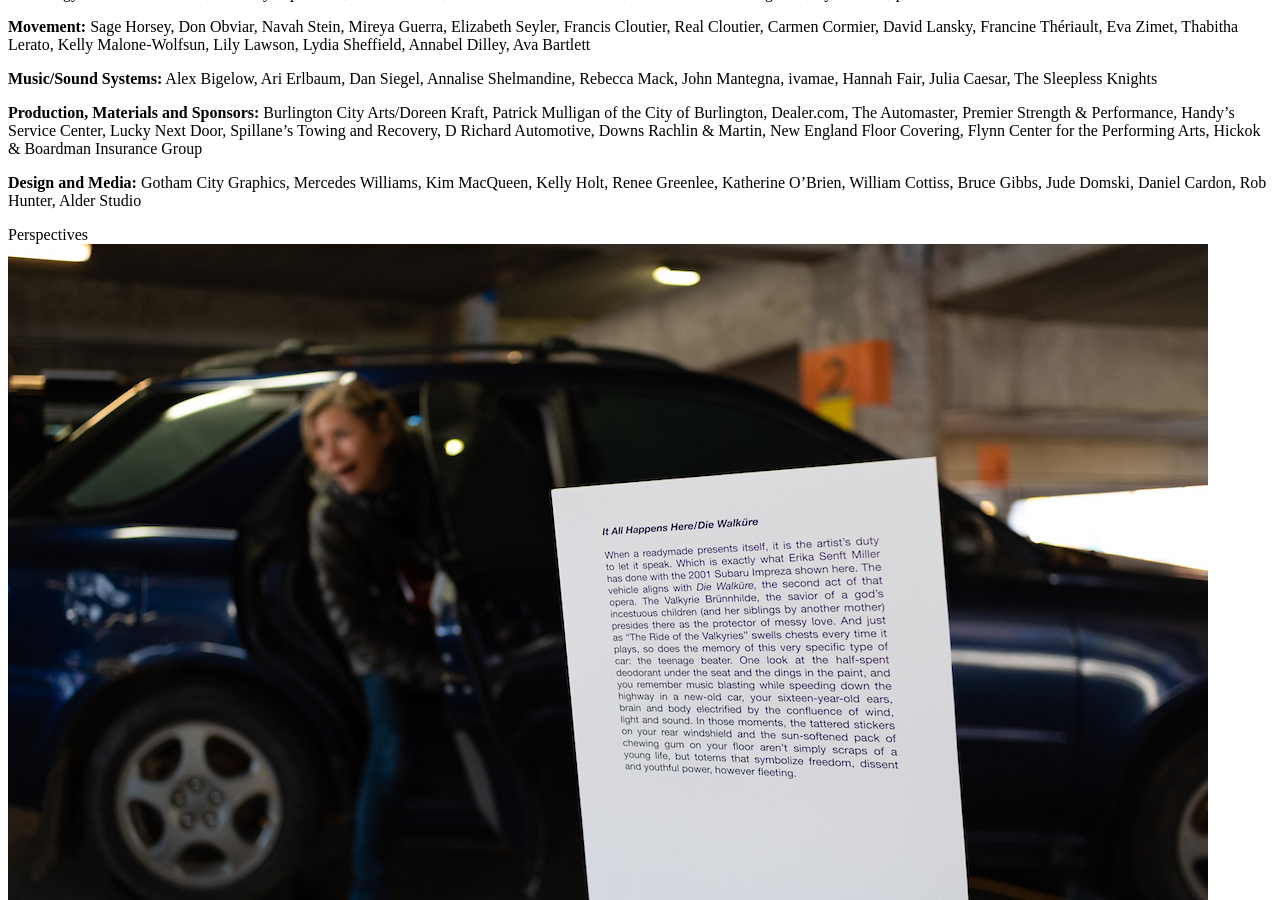
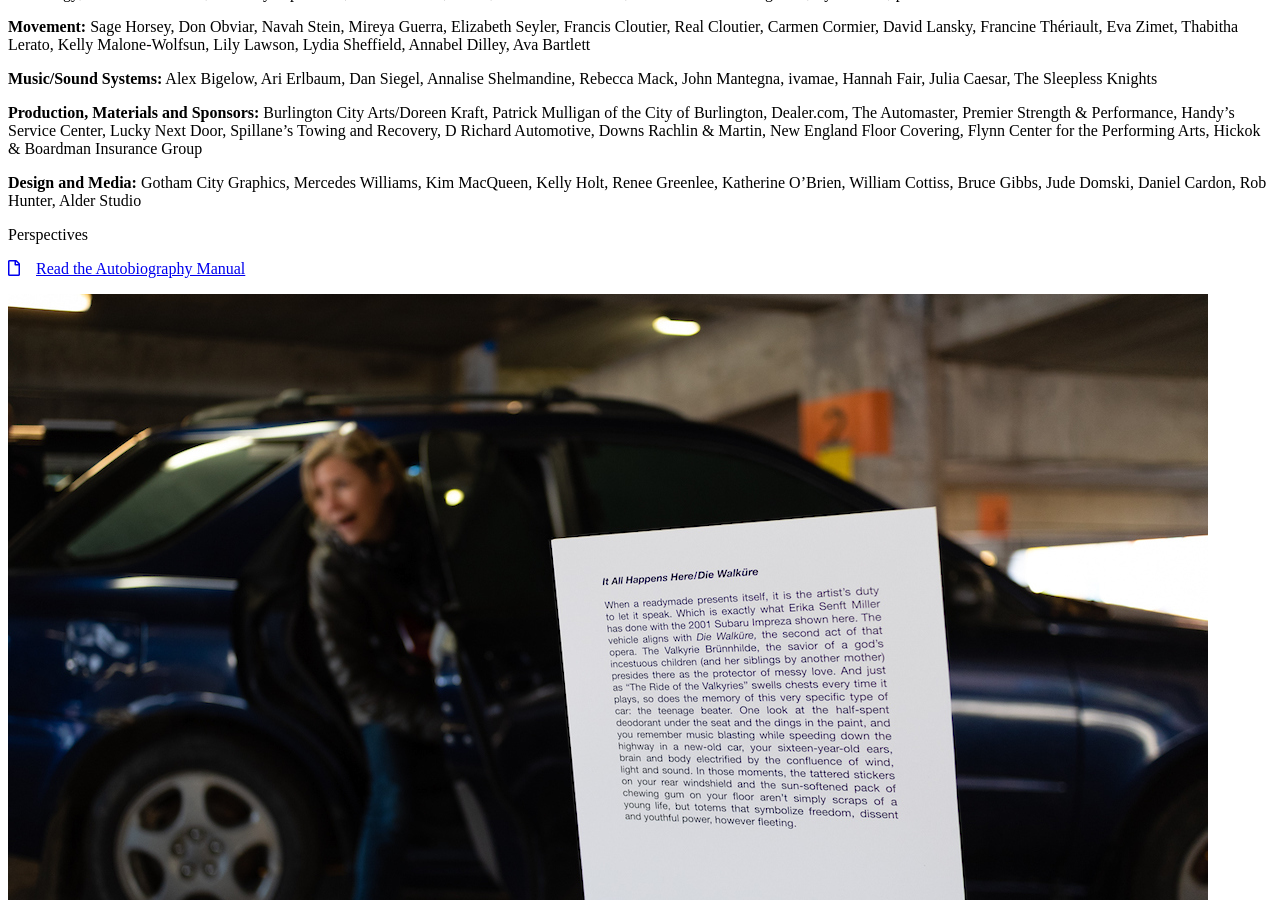
Before and after one commit to hektor/erika-senft-miller, a Jekyll site: the page built from _projects/autobiography/autobiography.html, in a window 1280 px wide and 900 px high, scrolled down 392 px. Built offline with Jekyll 4.4.1, drawn with Linux system fonts in a browser that asks for light colours; nearby versions of some CDN libraries.

Commit message:
Add Manual PDF and Downloads Folder

```diff
--- a/_includes/_projects/autobiography-items.html
+++ b/_includes/_projects/autobiography-items.html
@@ -1,3 +1,5 @@
+<a class="item-text" href="/assets/downloads/autobiography-manual.pdf" target="_blank"><p><i class="far fa-file" style="padding-right: 1em;"></i>Read the Autobiography Manual</p></a>
+
 <!---
 <div class="item-video"><iframe src="https://player.vimeo.com/video/190718950" frameborder="0" webkitallowfullscreen="" mozallowfullscreen="" allowfullscreen=""></iframe></div>
 	--->
--- a/_pages/info.html
+++ b/_pages/info.html
@@ -38,7 +38,7 @@ wearable soft sculpture, she plays with liminal space, especially the lines betw
             <p><strong>Contact</strong></p>
             <ul class="press">
                 <li>erikasenftmiller@gmail.com</li>
-                <li><a href="{{ site.baseurl }}assets/erikasenftmiller-cv.pdf" class="blue" target="_blank">Download CV</a></li>
+                <li><a href="{{ site.baseurl }}assets/downloads/erikasenftmiller-cv.pdf" class="blue" target="_blank">Download CV</a></li>
             </ul>
             {% include newsletter-signup.html %}
         </div>
```
Also changed, not shown: 3 other files.
